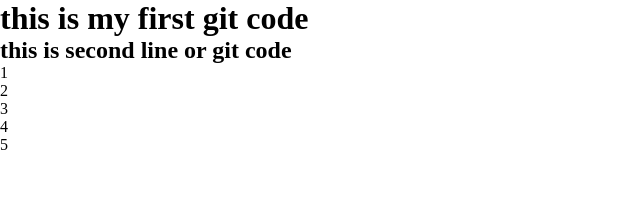
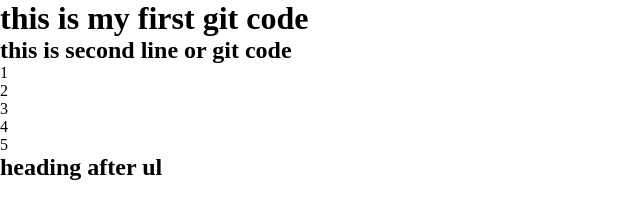
Before and after one commit to kaif0090/kaifHTML, a plain HTML site: page index.html in a window 1280 px wide. Shown: the whole page, without its empty margins (0-640 px from the left). Drawn offline with Linux system fonts and the light colour scheme.

Commit message:
h2 add after ul

```diff
--- a/index.html
+++ b/index.html
@@ -14,6 +14,7 @@
     <ul class="li">3</ul>
     <ul class="li">4</ul>
     <ul class="li">5</ul>
+    <h2>heading after ul</h2>
 
 </body>
 </html>
```
